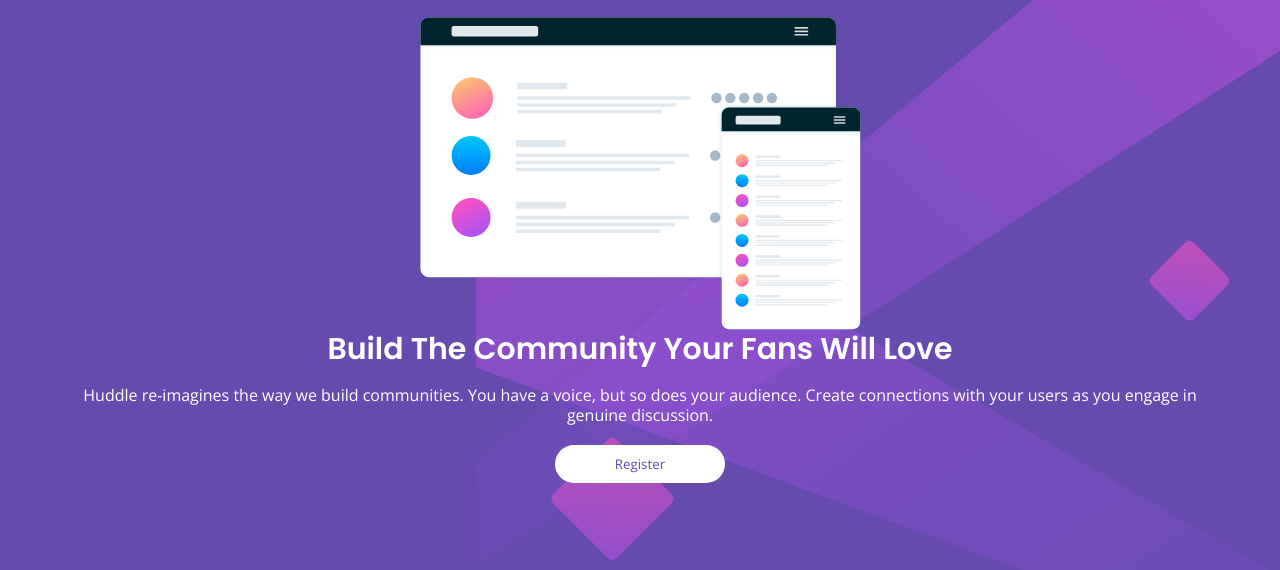
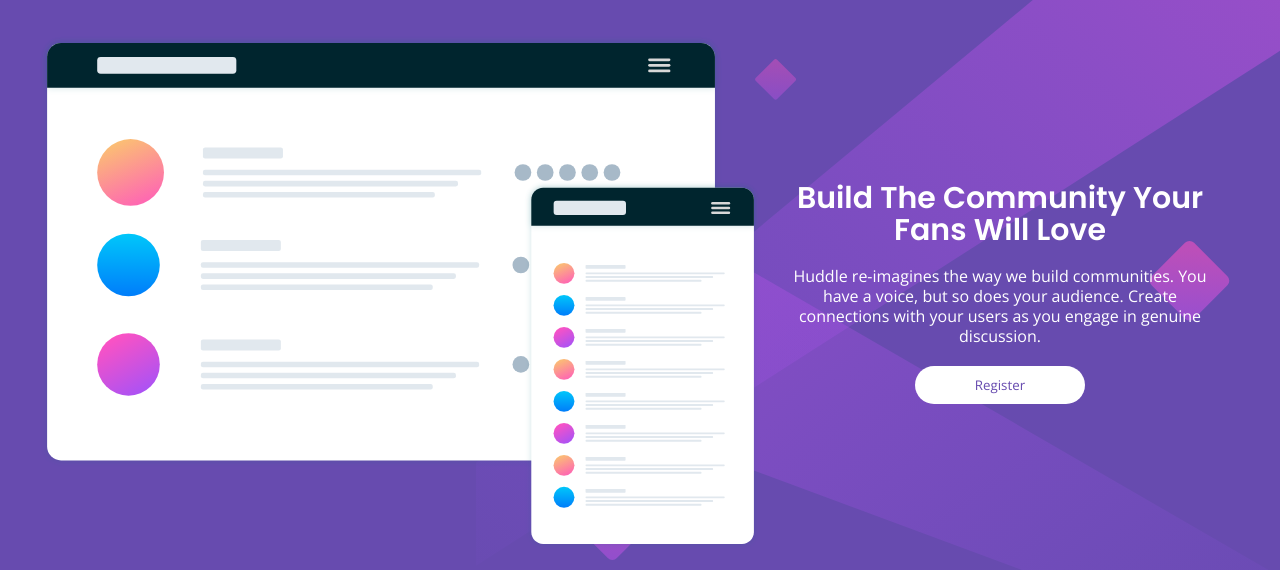
Before and after one commit to C-likethis123/huddle-landing-page-with-single-introductory-section-master, a plain HTML site: page index.html in a window 1280 px wide. Shown: the part 107-677 px from the top of the page. Drawn offline with nearby package versions, Linux system fonts and the light colour scheme.

Commit message:
feat: align content on larger screen sizes

```diff
--- a/index.html
+++ b/index.html
@@ -12,12 +12,14 @@
   <title>Frontend Mentor | Huddle landing page with single introductory section</title>
   <link rel="stylesheet" href="css/reset.css">
   <link rel="stylesheet" href="css/base.css">
+  <link rel="stylesheet" href="css/desktop.css">
 </head>
 
 <body>
   <header>
     <img src="images/logo.svg" height="64px" width="200px" />
   </header>
+  <div id="main">
     <div id="img"></div>
     <div id="content">
       <h1>Build The Community Your Fans Will Love</h1>
@@ -26,6 +28,7 @@
         Create connections with your users as you engage in genuine discussion.
       </p>
       <button id="register">Register</button>
+    </div>
   </div>
   <div id="share-buttons">
     <i class="fa fa-facebook"></i>
--- /dev/null
+++ b/scss/desktop.scss
@@ -0,0 +1,17 @@
+@media screen and (min-width: 768px) {
+  #main {
+    display: flex;
+    height: 70vh;
+  }
+
+  #img {
+    flex: 1.5;
+    height: unset;
+  }
+
+  #content {
+    flex: 1;
+    height: unset;
+    margin: auto 0;
+  }
+}
```
Also changed, not shown: css/desktop.css (added), 1 other file. Lines whose indentation alone changed are shown as unchanged.
